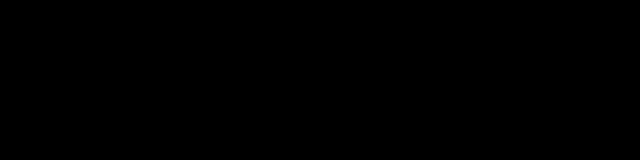
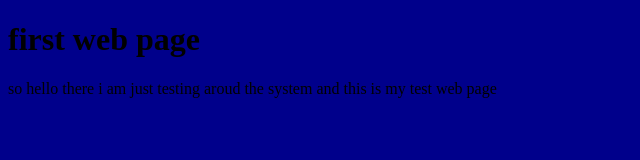
Before and after one commit to i10101010/just_testing_web, a plain HTML site: page index.html in a window 1280 px wide. Shown: the whole page, without its empty margins (0-640 px from the left). Drawn offline with Linux system fonts and the light colour scheme.

Commit message:
Change body background color to dark blue

```diff
--- a/index.html
+++ b/index.html
@@ -3,7 +3,7 @@
 <head>
 <title>my first web page</title>
 </head>
-<body style="background-color:black;">
+<body style="background-color:darkblue;">
 
 <h1>first web page</h1>
 <p>so hello there i am just testing aroud the system and this is my test web page</p>
```
